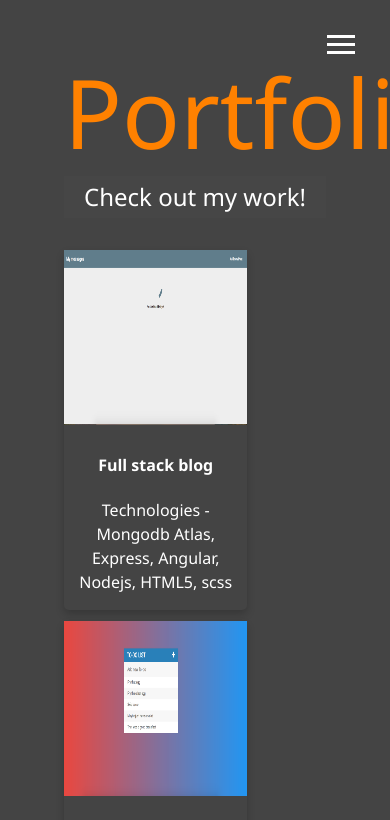
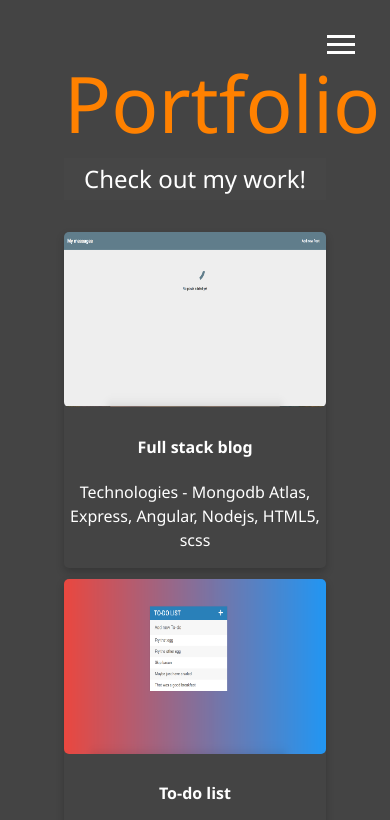
Before and after one commit to BrieferCelery/resume, a website: page dist/work.html in a window 390 px wide. Shown: the top 820 px of the page. Drawn offline with nearby package versions, Linux system fonts and the light colour scheme.

Commit message:
update for mobile optimization

```diff
--- a/package.json
+++ b/package.json
@@ -3,7 +3,7 @@
   "version": "1.0.0",
   "description": "portfolio website",
   "main": "index.js",
-  "homepage": "https://idhla.github.io/resume/",
+  "homepage": "akres.dev",
   "scripts": {
     "sass": "node-sass -w scss/ -o dist/css --recursive",
     "deploy":"gh-pages -d dist"
--- a/scss/_mobile.scss
+++ b/scss/_mobile.scss
@@ -81,16 +81,46 @@
 
 // PHONES
 @include mediaSm {
+
   main#home h1 {
     margin-top: 10vh;
+    font-size: 20vw;
   }
 
+  #contact .lg-heading{
+    font-size: 20vw;
+  }
+  #work .lg-heading{
+    font-size: 20vw;
+  }
 
   .projects {
     grid-template-columns: 1fr;
+    .card{
+      width: 100%;
+    }
   }
 
   .wrap {
     display: none;
   }
+
+  //CONTACT PAGE
+  .boxes{
+div{
+  max-width: 100%;
+  font-size: 1rem;
 }
+  }
+
+  //ABOUT ME PAGE
+#about{
+  .lg-heading{
+    font-size: 20vw;
+  }
+  .bio{
+    font-size: 16px;
+  }
+}
+
+}
--- a/scss/main.scss
+++ b/scss/main.scss
@@ -145,13 +145,14 @@ black github button must be deleted and put in &:hover
   .card {
     box-shadow: 0 4px 8px 0 rgba(0,0,0,0.2);
     transition: 0.3s;
-    width: 70%;
+    width: 80%;
     border-radius: 5px;
     text-align: center;
   }
 
   .card img{
     height: 175px;
+    border-radius: 5px;
   }
 
   .card a:hover {
```
Also changed, not shown: dist/about.html, dist/css/main.css, 2 other files.
